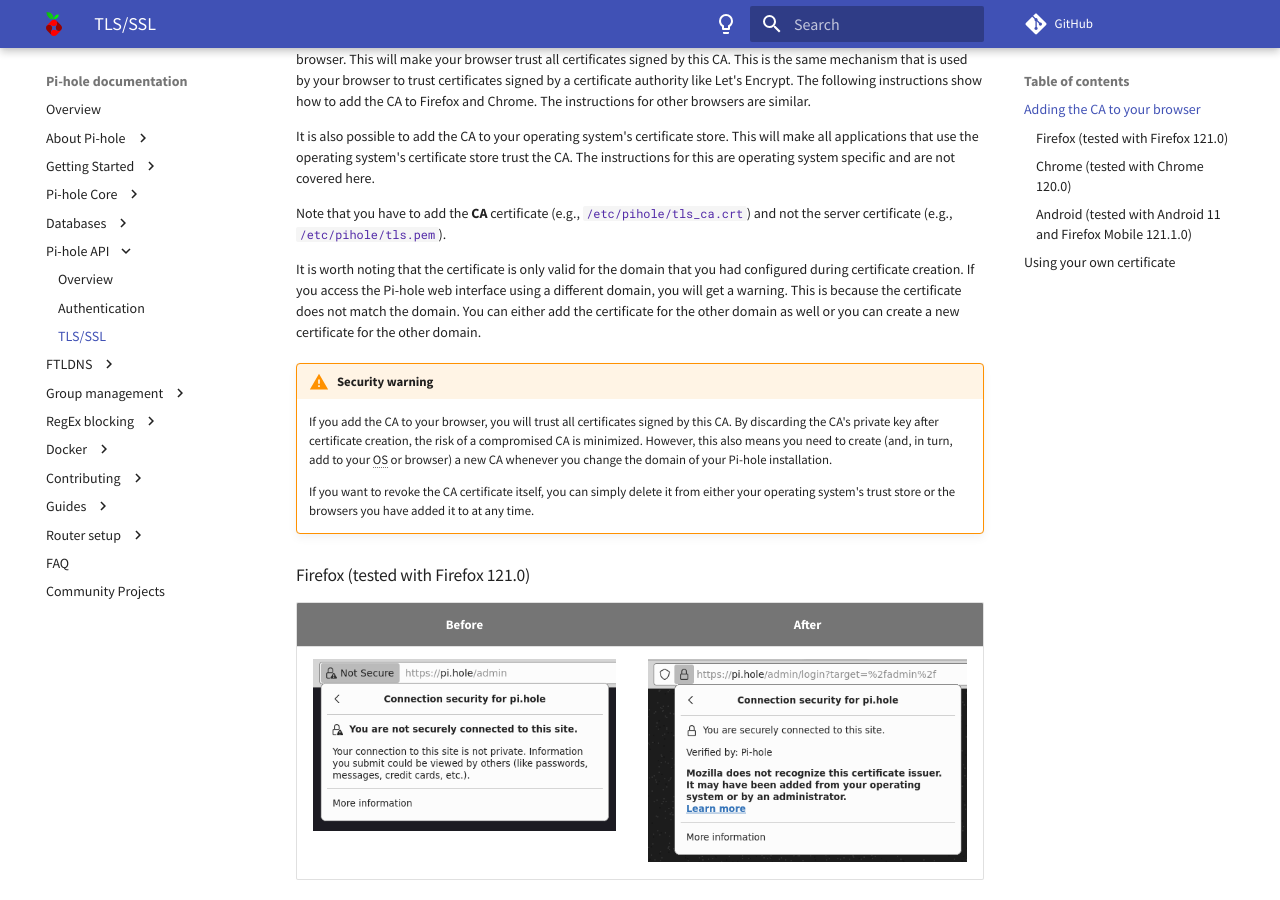
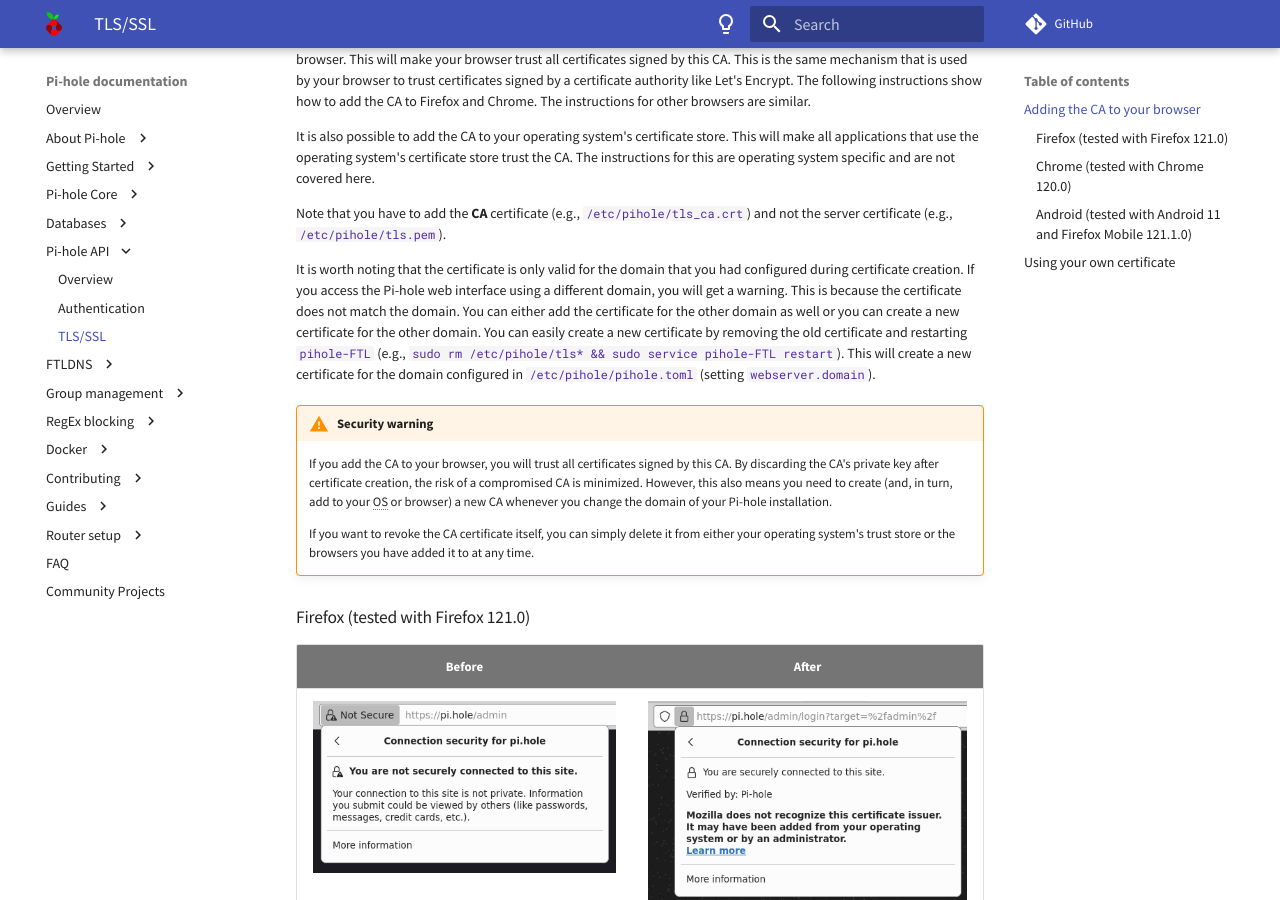
Before and after one commit to pi-hole/docs, an MkDocs documentation site: the page built from docs/api/tls.md, in a window 1280 px wide and 900 px high, scrolled down 681 px. Built offline with MkDocs 1.6.1 and Material for MkDocs 9.7.7, drawn with Linux system fonts in a browser that asks for light colours; comment, search, counter and statistics services are not loaded.

Commit message:
Add explicit description on how to re-generate a new certificate
Signed-off-by: DL6ER <dl6er@dl6er.de>

```diff
--- a/docs/api/tls.md
+++ b/docs/api/tls.md
@@ -12,7 +12,7 @@
 
 Note that you have to add the **CA** certificate (e.g., `/etc/pihole/tls_ca.crt`) and not the server certificate (e.g., `/etc/pihole/tls.pem`).
 
-It is worth noting that the certificate is only valid for the domain that you had configured during certificate creation. If you access the Pi-hole web interface using a different domain, you will get a warning. This is because the certificate does not match the domain. You can either add the certificate for the other domain as well or you can create a new certificate for the other domain.
+It is worth noting that the certificate is only valid for the domain that you had configured during certificate creation. If you access the Pi-hole web interface using a different domain, you will get a warning. This is because the certificate does not match the domain. You can either add the certificate for the other domain as well or you can create a new certificate for the other domain. You can easily create a new certificate by removing the old certificate and restarting `pihole-FTL` (e.g., `sudo rm /etc/pihole/tls* && sudo service pihole-FTL restart`). This will create a new certificate for the domain configured in `/etc/pihole/pihole.toml` (setting `webserver.domain`).
 
 <!-- markdownlint-disable code-block-style -->
 !!! warning "Security warning"
```
